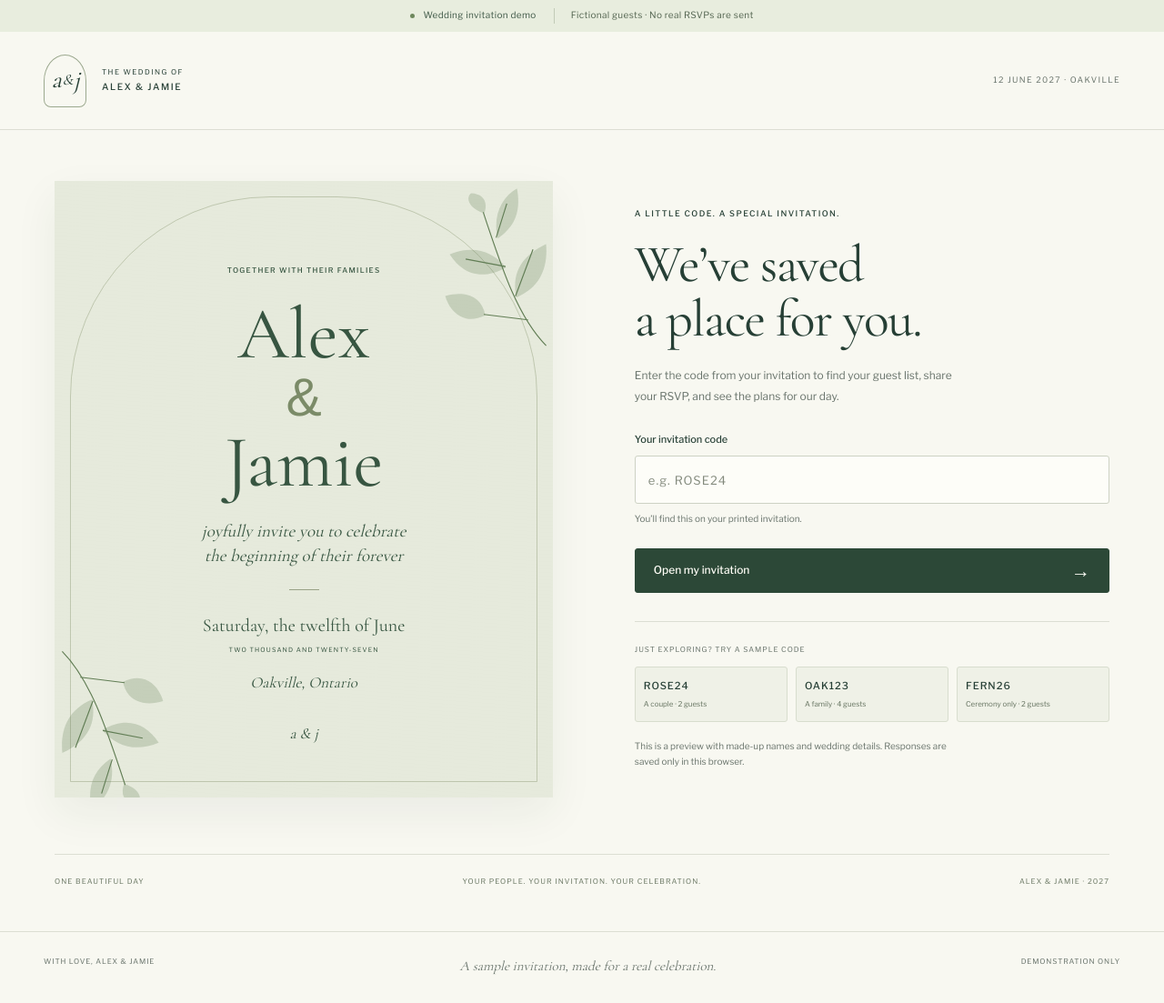
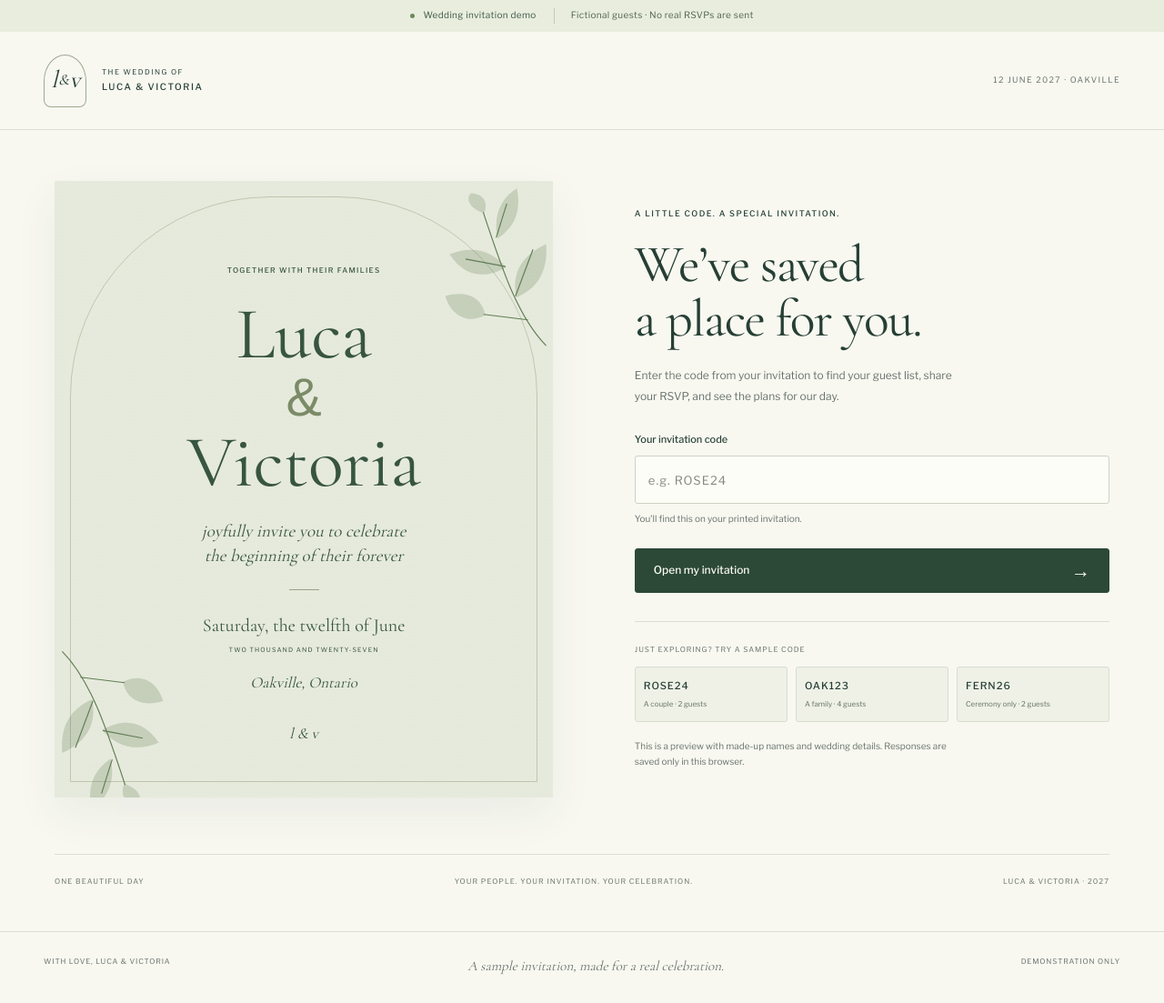
Before and after one commit to karsenwimmer/karsen-sarah-wedding, a Next.js app: page /demo/rsvp in a window 1280 px wide. Shown: the whole page at 91% size. Built offline with nearby package versions, Linux system fonts and the light colour scheme; a web font is replaced by a local one.

Commit message:
Personalize invitation demo for Luca and Victoria

```diff
--- a/src/app/demo/rsvp/demo-data.ts
+++ b/src/app/demo/rsvp/demo-data.ts
@@ -1,6 +1,6 @@
 // Fictional, public fixtures. Real invitation access must be checked on the server.
 export const demoWedding = {
-  names: "Alex & Jamie",
+  names: "Luca & Victoria",
   date: "Saturday, June 12, 2027",
   location: "Oakville, Ontario",
   deadline: "May 12, 2027",
--- a/src/app/demo/rsvp/page.tsx
+++ b/src/app/demo/rsvp/page.tsx
@@ -2,12 +2,12 @@ import type { Metadata } from "next";
 import { RsvpDemo } from "./rsvp-demo";
 
 export const metadata: Metadata = {
-  title: "Alex & Jamie | Invitation demo",
+  title: "Luca & Victoria | Invitation demo",
   description: "Try a sample wedding invitation, RSVP and meal selection.",
   alternates: { canonical: "/demo/rsvp" },
   robots: { index: false, follow: false, nocache: true },
   openGraph: {
-    title: "Alex & Jamie | Invitation demo",
+    title: "Luca & Victoria | Invitation demo",
     description: "A sample wedding invitation. Enter a demo code to explore.",
     url: "/demo/rsvp", siteName: "Wedding invitation demo", images: []
   },
--- a/src/app/demo/rsvp/rsvp-demo.tsx
+++ b/src/app/demo/rsvp/rsvp-demo.tsx
@@ -107,7 +107,7 @@ export function RsvpDemo() {
     <a className={s.skip} href="#demo-main">Skip to invitation</a>
     <div className={s.demoBar}><span className={s.demoDot} />Wedding invitation demo<span className={s.demoBarDetail}>Fictional guests · No real RSVPs are sent</span></div>
     <header className={s.header}>
-      <a href="/demo/rsvp" className={s.brand} aria-label="Alex and Jamie invitation demo"><span className={s.brandMark}>a<span>&</span>j</span><span>THE WEDDING OF<br /><strong>ALEX & JAMIE</strong></span></a>
+      <a href="/demo/rsvp" className={s.brand} aria-label="Luca and Victoria invitation demo"><span className={s.brandMark}>l<span>&</span>v</span><span>THE WEDDING OF<br /><strong>LUCA & VICTORIA</strong></span></a>
       {invite ? <nav aria-label="Invitation navigation"><a href="#rsvp">Your RSVP</a><a href="#details">The details</a><button type="button" onClick={switchInvitation}>Change invitation ↗</button></nav> : <span className={s.headerDate}>12 JUNE 2027 · OAKVILLE</span>}
     </header>
 
@@ -119,18 +119,18 @@ export function RsvpDemo() {
             <Sprig className={s.sprigTop} /><Sprig className={s.sprigBottom} />
             <div className={s.paperContent}>
               <p className={s.eyebrow}>TOGETHER WITH THEIR FAMILIES</p>
-              <h1>Alex <span>&</span> Jamie</h1>
+              <h1>Luca <span>&</span> Victoria</h1>
               <p className={s.paperMessage}>joyfully invite you to celebrate<br />the beginning of their forever</p>
               <div className={s.paperRule} />
               <p className={s.paperDate}>Saturday, the twelfth of June</p>
               <p className={s.paperYear}>TWO THOUSAND AND TWENTY-SEVEN</p>
               <p className={s.paperLocation}>Oakville, Ontario</p>
-              <span className={s.paperSeal} aria-hidden="true">a & j</span>
+              <span className={s.paperSeal} aria-hidden="true">l & v</span>
             </div>
           </section>
           <section className={s.entryForm} aria-labelledby="entry-title">
             <p className={s.eyebrow}>A LITTLE CODE. A SPECIAL INVITATION.</p>
-            <h2 id="entry-title">We’ve saved<br />a place for you.</h2>
+            <h2 id="entry-title">We’ve saved<br /> a place for you.</h2>
             <p className={s.intro}>Enter the code from your invitation to find your guest list, share your RSVP, and see the plans for our day.</p>
             <form onSubmit={openInvitation}>
               <label className={s.field} htmlFor="invitation-code">Your invitation code</label>
@@ -142,7 +142,7 @@ export function RsvpDemo() {
             <p className={s.demoHint}>This is a preview with made-up names and wedding details. Responses are saved only in this browser.</p>
           </section>
         </div>
-        <div className={s.entryFoot}><span>ONE BEAUTIFUL DAY</span><span>YOUR PEOPLE. YOUR INVITATION. YOUR CELEBRATION.</span><span>ALEX & JAMIE · 2027</span></div>
+        <div className={s.entryFoot}><span>ONE BEAUTIFUL DAY</span><span>YOUR PEOPLE. YOUR INVITATION. YOUR CELEBRATION.</span><span>LUCA & VICTORIA · 2027</span></div>
       </> : <>
         <section className={s.welcome}>
           <p className={s.eyebrow}>{wedding.date} · {wedding.location}</p>
@@ -204,6 +204,6 @@ export function RsvpDemo() {
         </section>
       </>}
     </main>
-    <footer className={s.footer}><span>WITH LOVE, ALEX & JAMIE</span><span>A sample invitation, made for a real celebration.</span><span>DEMONSTRATION ONLY</span></footer>
+    <footer className={s.footer}><span>WITH LOVE, LUCA & VICTORIA</span><span>A sample invitation, made for a real celebration.</span><span>DEMONSTRATION ONLY</span></footer>
   </div>;
 }
--- a/src/app/demo/rsvp/rsvp.module.css
+++ b/src/app/demo/rsvp/rsvp.module.css
@@ -147,7 +147,7 @@
   .invitationArt { width: 100%; min-height: 0; padding: 38px 20px 29px; }
   .paperBorder { inset: 12px; border-radius: 170px 170px 0 0; }
   .paperContent { padding-top: 14px; }
-  .paperContent h1 { font-size: 55px; flex-direction: row; gap: 12px; line-height: 1.1; margin-block: 18px; }
+  .paperContent h1 { font-size: clamp(32px, 10.5vw, 46px); flex-direction: row; gap: 12px; line-height: 1.1; margin-block: 18px; }
   .paperContent h1 span { font-size: .6em; }
   .paperMessage { font-size: 17px; }
   .paperRule { margin-block: 14px; }
@@ -176,5 +176,5 @@
   .demoTools { gap: 10px; }
   .root input:not([type="radio"]), .root select, .root textarea { font-size: 16px; }
 }
-@media (max-width: 360px) { .main { width: calc(100% - 28px); } .paperContent h1 { font-size: 46px; gap: 9px; } .responsePanel { padding-inline: 16px; } .attendance { grid-template-columns: 1fr; } .sampleGrid { grid-template-columns: 1fr; } .sampleGrid button { display: flex; justify-content: space-between; } .header nav { gap: 9px; } }
+@media (max-width: 360px) { .main { width: calc(100% - 28px); } .paperContent h1 { gap: 9px; } .responsePanel { padding-inline: 16px; } .attendance { grid-template-columns: 1fr; } .sampleGrid { grid-template-columns: 1fr; } .sampleGrid button { display: flex; justify-content: space-between; } .header nav { gap: 9px; } }
 @media (prefers-reduced-motion: reduce) { .root *, .root *::before, .root *::after { scroll-behavior: auto; transition: none; } }
```
